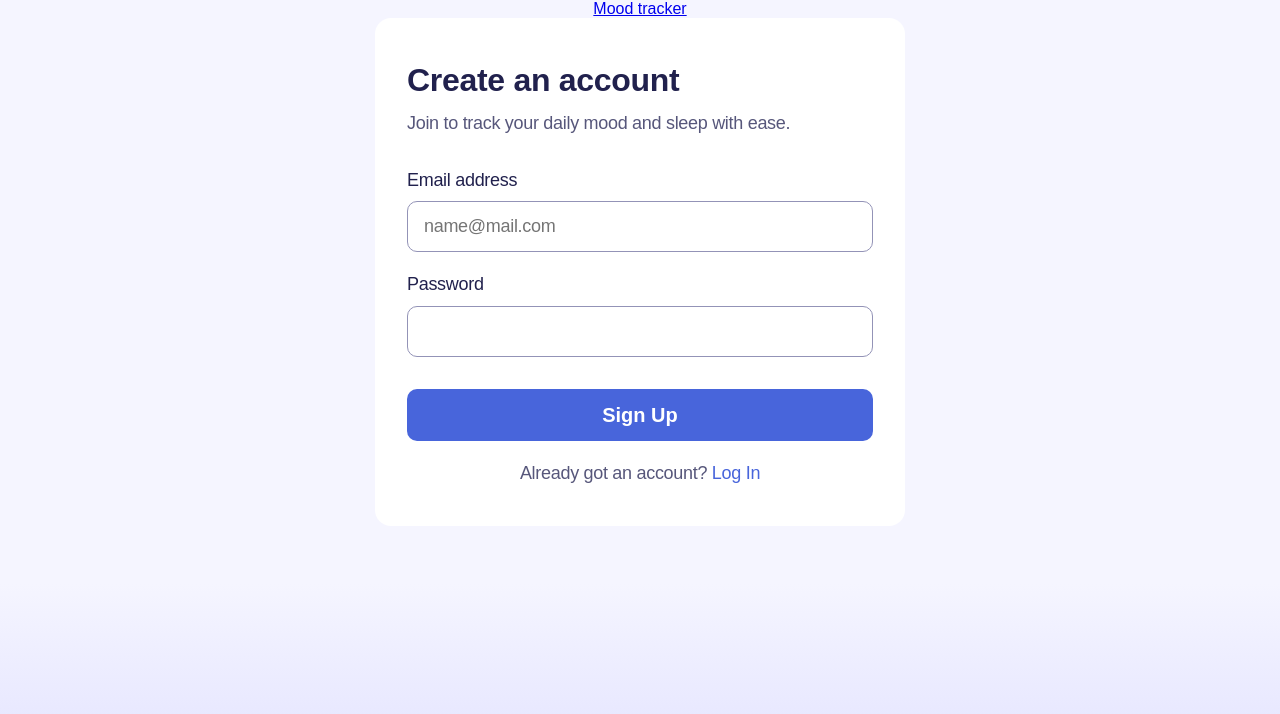
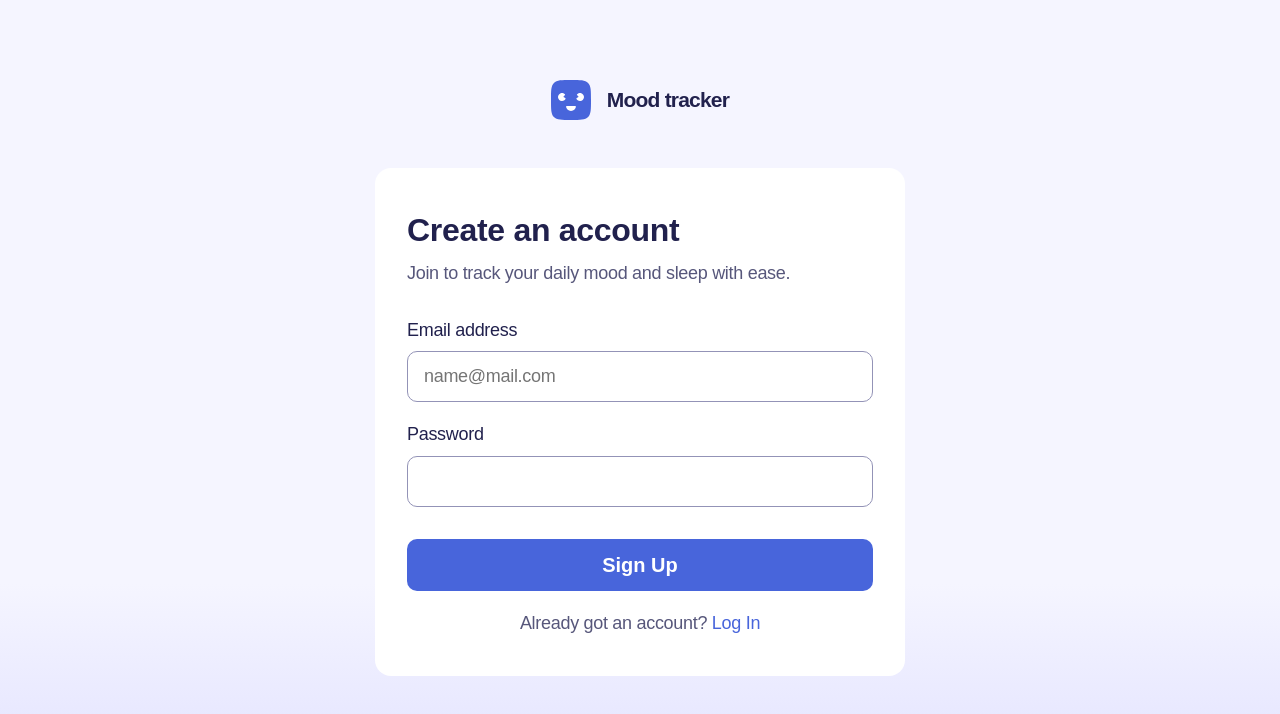
Before and after one commit to huyphan2210/mood-tracking-app, a Next.js app in the folder client/: page /authentication/sign-up in a window 1280 px wide. Shown: the top 714 px of the page. Built offline with nearby package versions, Linux system fonts and the light colour scheme; a web font is replaced by a local one.

Commit message:
[FEAT - authentication] Finish styling layout, properly

```diff
--- /dev/null
+++ b/client/src/app/loading.tsx
@@ -0,0 +1,3 @@
+import LoadingOverlay from "@/components/loading-overlay/loading-overlay";
+
+export default LoadingOverlay;
--- a/client/src/components/authentication/authentication-form.module.scss
+++ b/client/src/components/authentication/authentication-form.module.scss
@@ -1,6 +1,10 @@
 @use "../../styles/font-mixins" as font-mixins;
 
 .authentication-container {
+  &_home-nav {
+    margin-bottom: 2rem;
+  }
+
   &_form {
     animation: appear 0.3s ease-in-out;
     background-color: var(--neutral-0);
@@ -30,6 +34,10 @@
 
 @media screen and (min-width: 48rem) {
   .authentication-container {
+    &_home-nav {
+      margin-bottom: 3rem;
+    }
+
     &_form {
       padding-inline: 2rem;
     }
--- a/client/src/components/authentication/authentication-form.module.scss.d.ts
+++ b/client/src/components/authentication/authentication-form.module.scss.d.ts
@@ -1,8 +1,10 @@
 export type Styles = {
+  'appear': string;
   'authentication-container_form': string;
   'authentication-container_form_text': string;
   'authentication-container_form_text_description': string;
   'authentication-container_form_text_heading': string;
+  'authentication-container_home-nav': string;
 };
 
 export type ClassNames = keyof Styles;
--- a/client/src/components/authentication/authentication-form.tsx
+++ b/client/src/components/authentication/authentication-form.tsx
@@ -1,6 +1,6 @@
 import { FC, ReactNode } from "react";
 import styles from "./authentication-form.module.scss";
-import HomeLogo from "../home-logo/home-logo";
+import HomeNavigation from "../home-navigation/home-navigation";
 
 interface IAuthenticationForm {
   heading: string;
@@ -17,7 +17,10 @@ const AuthenticationForm: FC<IAuthenticationForm> = ({
 }) => {
   return (
     <>
-      <HomeLogo />
+      <HomeNavigation
+        customClass={styles["authentication-container_home-nav"]}
+        isDisabled
+      />
       <form
         action={submitHandler}
         className={styles["authentication-container_form"]}
--- a/client/src/components/home-logo/home-logo.tsx
+++ /dev/null
@@ -1,9 +0,0 @@
-import { FC } from "react";
-import Link from "next/link";
-import PATH from "@/utilities/paths";
-
-const HomeLogo: FC = () => {
-  return <Link href={PATH.HOME}>Mood tracker</Link>;
-};
-
-export default HomeLogo;
--- /dev/null
+++ b/client/src/components/home-navigation/home-navigation.module.scss
@@ -0,0 +1,14 @@
+.home-navigation {
+  align-items: center;
+  color: var(--neutral-900);
+  display: flex;
+  font-size: 21px;
+  font-weight: 700;
+  gap: 1rem;
+  letter-spacing: -0.8px;
+  text-decoration: none;
+
+  &_logo {
+    display: inline-block;
+  }
+}
--- /dev/null
+++ b/client/src/components/home-navigation/home-navigation.tsx
@@ -0,0 +1,43 @@
+import { FC } from "react";
+import Link from "next/link";
+
+import styles from "./home-navigation.module.scss";
+import logoIcon from "../../icons/logo.svg";
+
+import PATH from "@/utilities/paths";
+import Image from "next/image";
+
+interface IHomeNavigation {
+  customClass?: string;
+  isDisabled?: boolean;
+}
+
+const HomeNavigation: FC<IHomeNavigation> = ({
+  customClass,
+  isDisabled = false,
+}) => {
+  const APP_NAME = "Mood tracker";
+  const logoAlt = "Home Icon";
+
+  return (
+    <>
+      {!isDisabled && (
+        <Link
+          href={PATH.HOME}
+          className={`${styles["home-navigation"]} ${customClass}`}
+        >
+          <Image src={logoIcon} alt={logoAlt} />
+          {APP_NAME}
+        </Link>
+      )}
+      {isDisabled && (
+        <div className={`${styles["home-navigation"]} ${customClass}`}>
+          <Image src={logoIcon} alt={logoAlt} />
+          {APP_NAME}
+        </div>
+      )}
+    </>
+  );
+};
+
+export default HomeNavigation;
--- a/client/src/components/layout/main/main.module.scss
+++ b/client/src/components/layout/main/main.module.scss
@@ -4,6 +4,7 @@
 .main {
   padding-inline: 1rem;
   &--authentication {
+    padding-top: 5rem;
     display: flex;
     flex-direction: column;
     align-items: center;
```
Also changed, not shown: client/src/components/home-navigation/home-navigation.module.scss.d.ts (added, +10 -0 lines), client/src/components/home-logo/home-logo.module.scss (deleted), client/src/icons/logo.svg (added).
